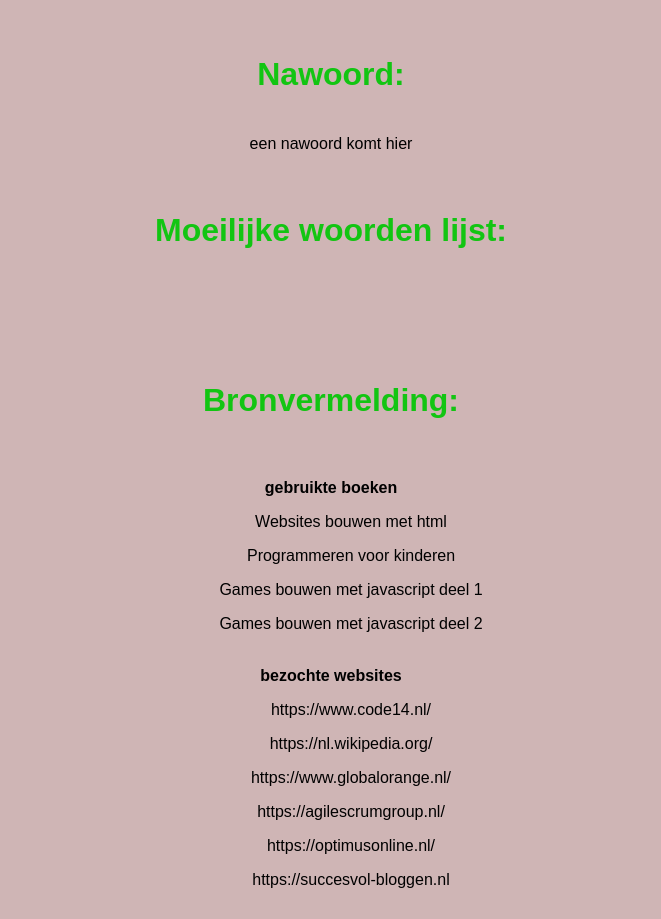
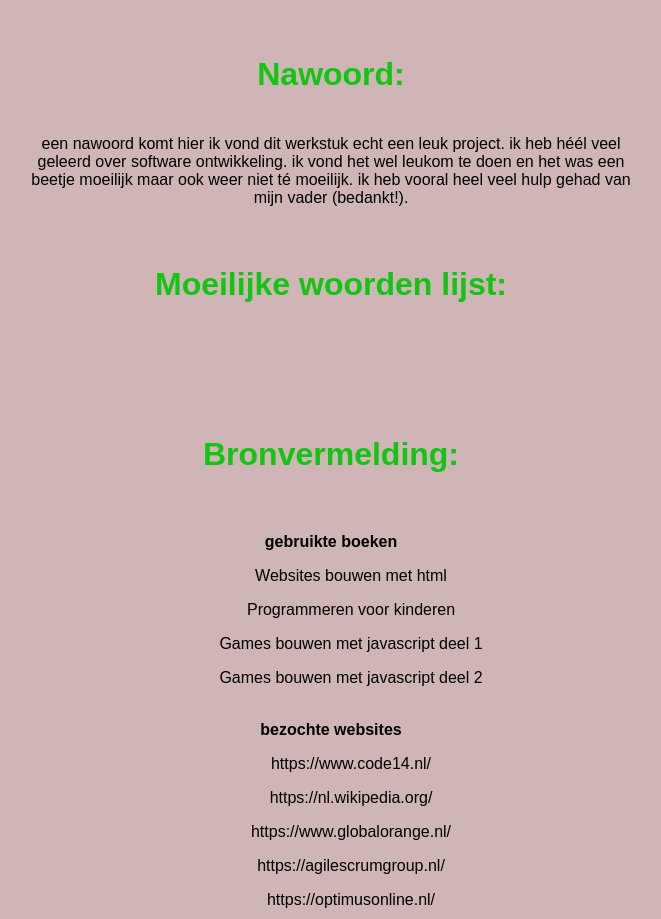
Before and after one commit to emmadegraaf/website-werkstuk-software-ontwikkeling, a plain HTML site: page index.html in a window 1280 px wide. Shown: the part 931-1850 px from the top of the page, without its empty margins (309-970 px from the left). Drawn offline with Linux system fonts and the light colour scheme.

Commit message:
1e versie nawoord

```diff
--- a/index.html
+++ b/index.html
@@ -28,7 +28,12 @@
         <br><a href=hoofdstuk-7-Beweging-toevoegen-met-javascript.html>hoofdstuk 7 - Beweging toevoegen met Javascript</a>
     </p>
     <h2>Nawoord:</h2>
-    <p>een nawoord komt hier</p>
+    <p>een nawoord komt hier
+        ik vond dit werkstuk echt een leuk project.
+        ik heb héél veel geleerd over software ontwikkeling.
+        ik vond het wel leukom te doen en het was een beetje moeilijk maar ook weer niet té moeilijk.
+        ik heb vooral heel veel hulp gehad van mijn vader (bedankt!).
+    </p>
     <h2>Moeilijke woorden lijst:</h2>
     <p>
         <ul></ul>
```
